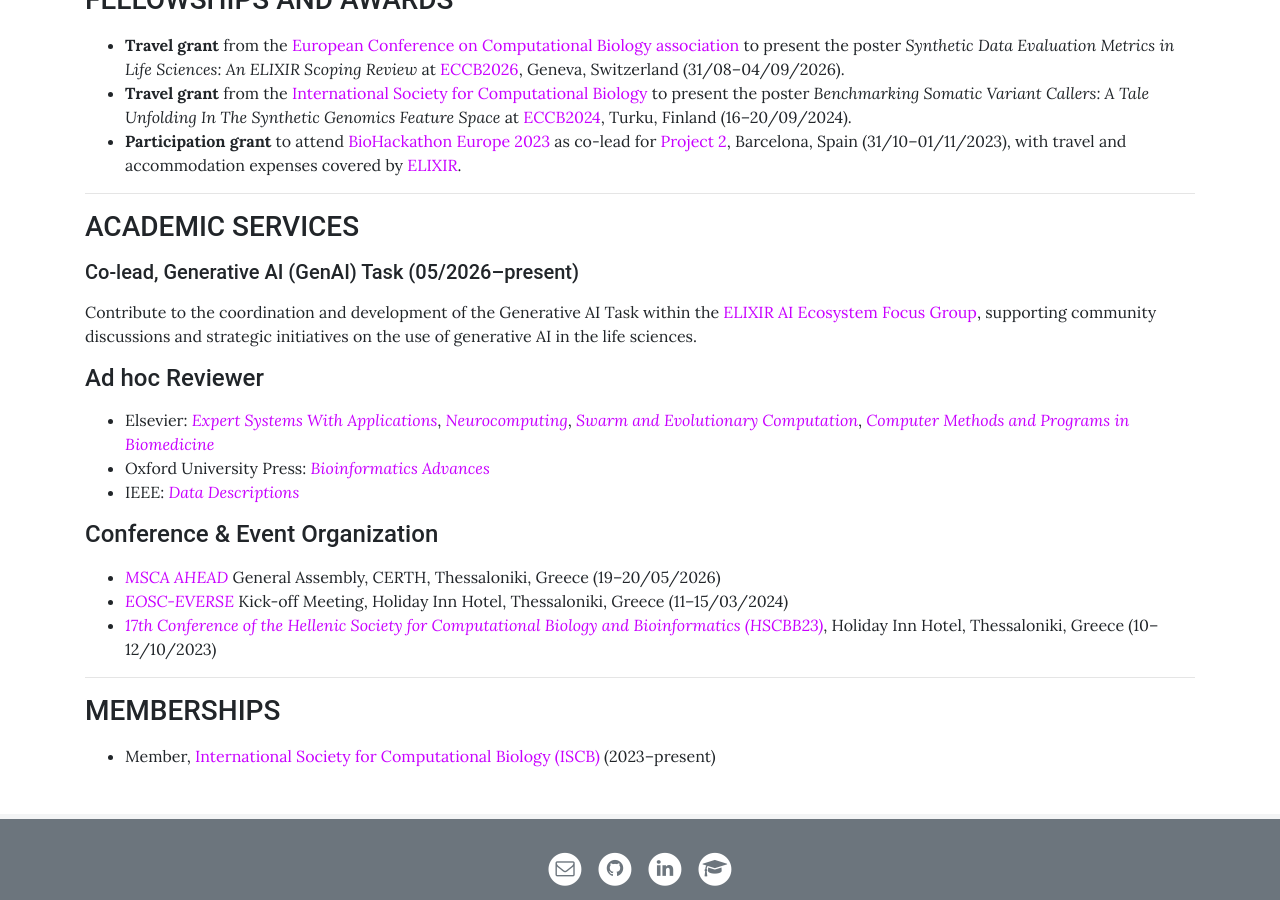
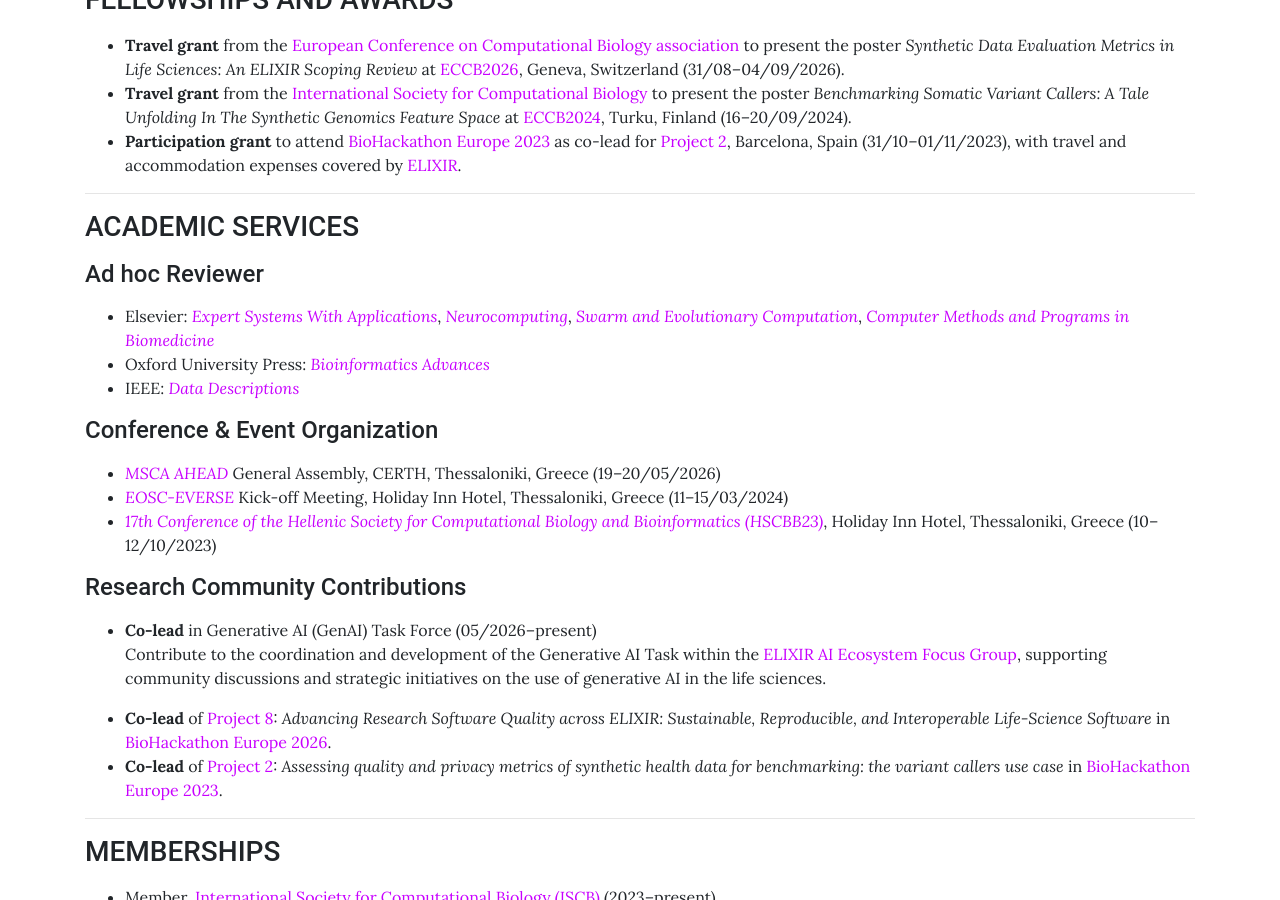
Before and after one commit to sfragkoul/sfragkoul.github.io, a Jekyll site: the page built from pages/CV.md, in a window 1280 px wide and 900 px high, scrolled down 2017 px. Built offline with Jekyll 4.4.1, drawn with Linux system fonts in a browser that asks for light colours.

Commit message:
Update CV.md

```diff
--- a/pages/CV.md
+++ b/pages/CV.md
@@ -105,6 +102,13 @@
 - [*EOSC-EVERSE*](https://everse.software/) Kick-off Meeting, Holiday Inn Hotel, Thessaloniki, Greece (11–15/03/2024)
 - [*17th Conference of the Hellenic Society for Computational Biology and Bioinformatics (HSCBB23)*](https://sites.google.com/site/hscbbhome), Holiday Inn Hotel, Thessaloniki, Greece (10–12/10/2023)
 
+#### Research Community Contributions
+- **Co-lead** in Generative AI (GenAI) Task Force (05/2026–present)
+  Contribute to the coordination and development of the Generative AI Task within the [ELIXIR AI Ecosystem Focus Group](https://elixir-europe.org/focus-groups/ai-ecosystem), supporting community discussions and strategic initiatives on the use of generative AI in the life sciences.
+
+- **Co-lead** of [Project 8](https://github.com/elixir-europe/biohackathon-projects-2026/blob/main/8.md): *Advancing Research Software Quality across ELIXIR: Sustainable, Reproducible, and Interoperable Life-Science Software* in [BioHackathon Europe 2026](https://biohackathon-europe.org/).
+- **Co-lead** of [Project 2](https://github.com/elixir-europe/biohackathon-projects-2023/tree/main/2): *Assessing quality and privacy metrics of synthetic health data for benchmarking: the variant callers use case* in [BioHackathon Europe 2023](https://biohackathon-europe.org/).
+
 ---
 
 ### MEMBERSHIPS
```
Also changed, not shown: other parts of pages/CV.md (+0 -3 lines).
